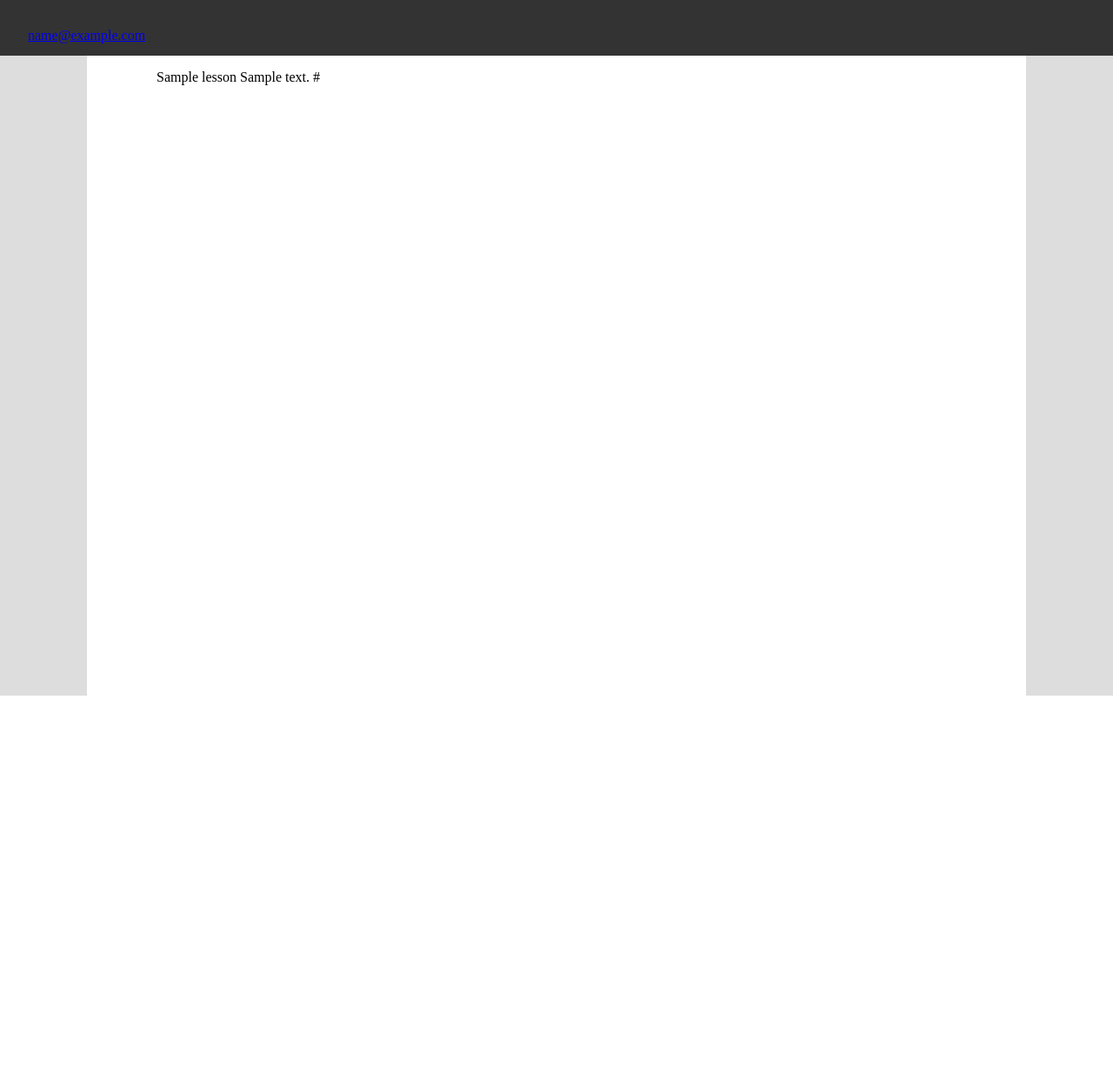
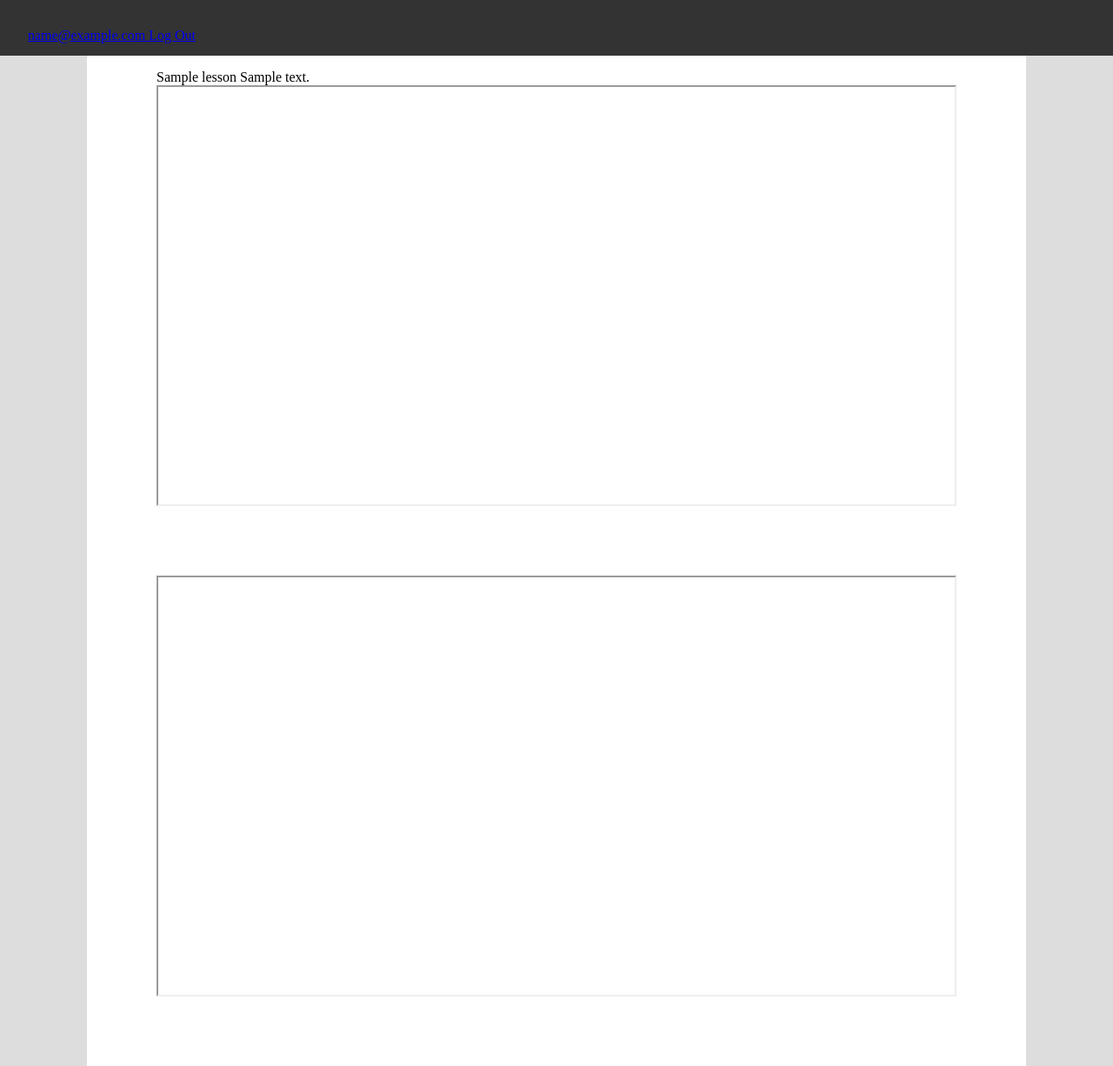
Before and after one commit to agafonikov/edu, a Django app: page /course/1/module/1/lesson/1/ in a window 1280 px wide. Shown: the whole page at 87% size. Before the commit the page ends 800 px from the top, so only its background shows below. Run offline with Django 3.2, Linux system fonts and the light colour scheme; a user stored in the database is signed in; tables that the repository leaves empty hold one stand-in row (values such as "Sample post"); style sheets or scripts are compiled from the project's sources; some libraries are stand-ins or nearby versions.

Commit message:
Additional links and views to pages

```diff
--- /dev/null
+++ b/lessons/static/css/lesson.sass
@@ -0,0 +1,10 @@
+.lesson_frames
+  display: flex
+  flex-direction: column
+
+.lesson_presentation
+  min-height: 480px
+  margin-bottom: 5em
+
+.lesson_lesson
+  min-height: 480px
--- a/lessons/templates/base.html
+++ b/lessons/templates/base.html
@@ -15,8 +15,13 @@
     <a href="/profile/{{ user.id }}/">
         {{ user.email }}
     </a>
+    <a href="/logout/">
+        Log Out
+    </a>
 {% else %}
+    <a href="/signin/">
     Log in
+    </a>
 {% endif %}
 </header>
 <main>
--- a/lessons/templates/lesson_detail.html
+++ b/lessons/templates/lesson_detail.html
@@ -3,10 +3,18 @@
 
 {% block includes %}
     <link rel="stylesheet" type="text/css" href="{% sass_src "css/details.sass" %}">
+    <link rel="stylesheet" type="text/css" href="{% sass_src "css/lesson.sass" %}">
 {% endblock includes %}
 
 {% block content %}
     {{ object.name }}
     {{ object.description }}
-    {{ object.presentation_link }}
+    <div class="lesson_frames">
+    <iframe class="lesson_presentation" src="{{ object.presentation_link }}">
+
+    </iframe>
+    <iframe class="lesson_lesson" src="{{ object.lesson_link }}">
+
+    </iframe>
+    </div>
 {% endblock content %}
--- a/lessons/templates/profile.html
+++ b/lessons/templates/profile.html
@@ -20,6 +20,9 @@
             </li>
         </ul>
     </div>
+    <a href="/course/create/">
+        Create new course
+    </a>
     <ul>
         {% for val in object.created_courses.all %}
             <li><a href="/course/{{ val.id }}">
```
Also changed, not shown: lessons/static/css/lesson.css (added, +12 -0 lines), 1 other file.
